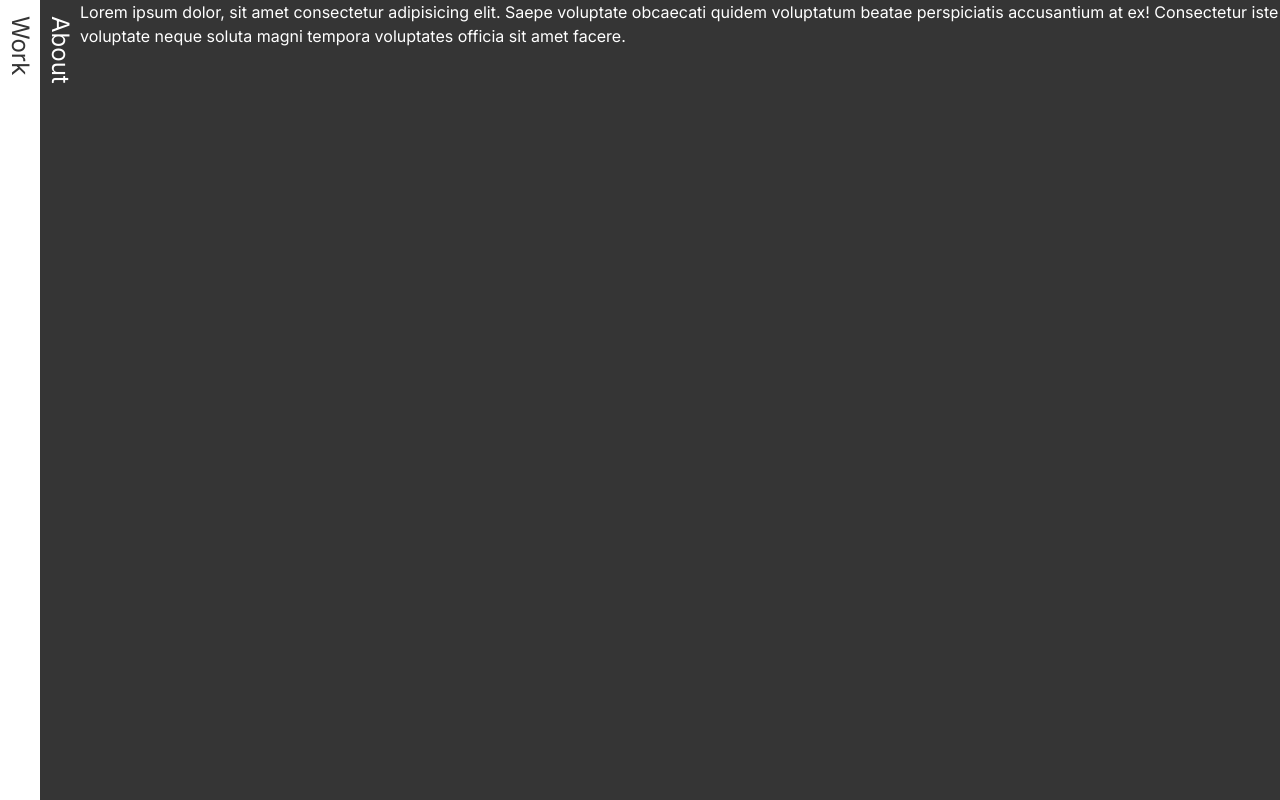
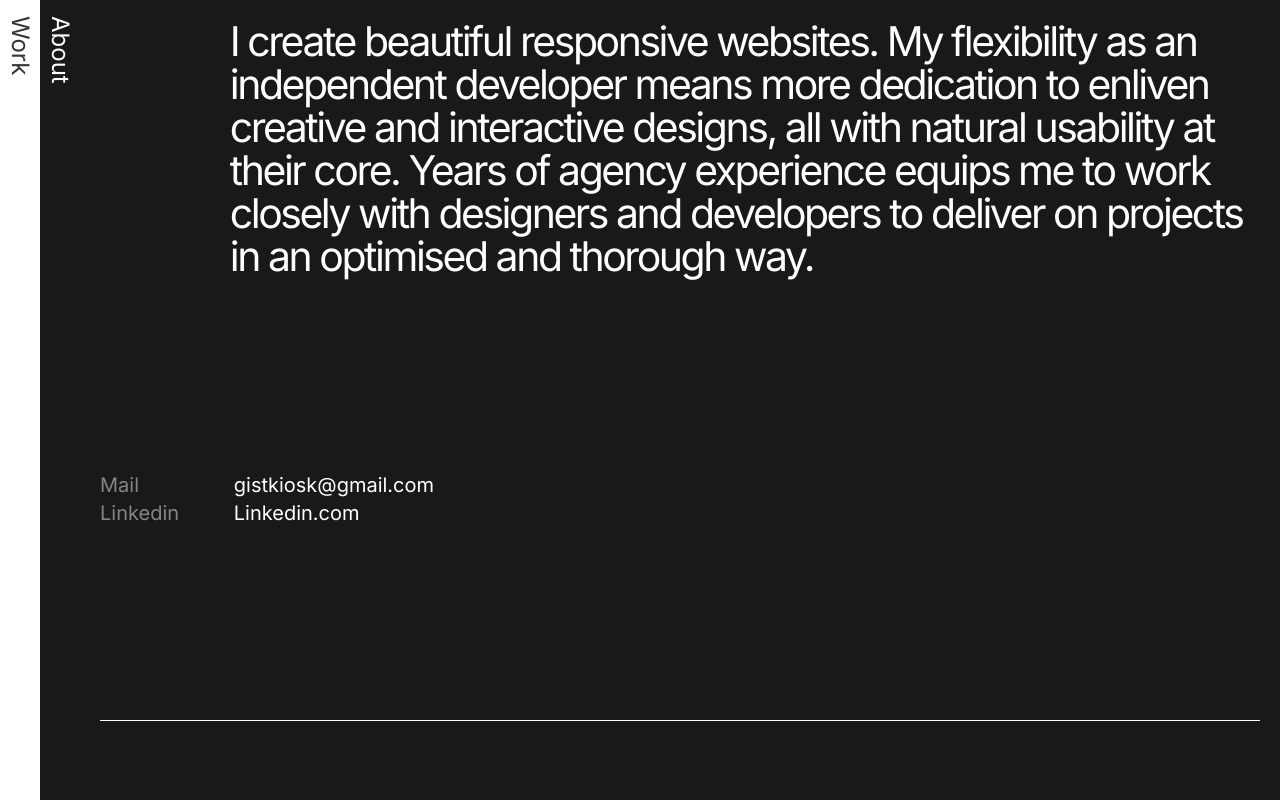
Before and after one commit to sheyzi/Portfolio, a SvelteKit app: page / in a window 1280 px wide. Both pictures are taken after a click on the button "About". Built offline with nearby package versions, Linux system fonts and the light colour scheme.

Commit message:
started work on the about section and fixed few typographical errors i noticed

```diff
--- /dev/null
+++ b/src/lib/About.svelte
@@ -0,0 +1,62 @@
+<section class="text-white h-[100vh] w-full pt-[20px]">
+	<section class="about-top-container">
+		<h2 class="item-1 text-white">
+			I create beautiful responsive websites. My flexibility as an independent developer means more
+			dedication to enliven creative and interactive designs, all with natural usability at their
+			core. Years of agency experience equips me to work closely with designers and developers to
+			deliver on projects in an optimised and thorough way.
+		</h2>
+		<div class="item-2 ">
+			<div class="about-top-contact text-white">
+				<p class="text-xl text-[hsla(0,0%,94.1%,.5)]">Mail</p>
+
+				<p class="flex items-center text-[white] h-full text-xl">
+					<iconify-icon class="text-white" icon="carbon:dot-mark" width="20" />
+					<a href="mailto:gistkiosk@gmail.com" class="text-white ">gistkiosk@gmail.com</a>
+				</p>
+			</div>
+			<div class="about-top-contact text-white">
+				<p class="text-xl text-[hsla(0,0%,94.1%,.5)]">Linkedin</p>
+
+				<p class="flex items-center text-[white] h-full text-xl">
+					<iconify-icon class="text-white" icon="carbon:dot-mark" width="20" />
+					<a href="mailto:gistkiosk@gmail.com" class="text-white ">Linkedin.com</a>
+				</p>
+			</div>
+		</div>
+	</section>
+
+	<section class="favourite-stack-container">
+        <div class="favourite-stack mr-[20px] ml-[20px] border-t border-white">
+
+        </div>
+    </section>
+</section>
+
+<style>
+
+	.about-top-container {
+		height: max(calc(100vh - 100px),580px);
+		--grid-columns: 9;
+		--grid-gap: 8px;
+		display: grid;
+		grid-column-gap: var(--grid-gap);
+		grid-template-columns: repeat(var(--grid-columns), minmax(0, 1fr));
+		margin-left: 20px;
+		margin-right: 20px;
+	}
+	.item-1 {
+		grid-column: 2/-1;
+		letter-spacing: -0.06em;
+		line-height: 105%;
+		font-size: max(30px, 3.2vw);
+	}
+	.item-2 {
+		grid-column: 1 / span 4;
+	}
+	.about-top-contact {
+		display: grid;
+		grid-column-gap: 8px;
+		grid-template-columns: 1fr 3fr;
+	}
+</style>
--- a/src/lib/Introduction.svelte
+++ b/src/lib/Introduction.svelte
@@ -3,24 +3,24 @@
 		class="border-t-[6px] pt-2  border-[#353535] h-full w-full md:grid md:gap-5 flex flex-col md:grid-cols-2"
 	>
 		<div class="h-fit">
-			<h1 class="text-3xl ">Oluwaseyifunmi Oyefeso</h1>
+			<h1 class="text-3xl text-black">Oluwaseyifunmi Oyefeso</h1>
 		</div>
-		<div class=" flex flex-col h-[60%] mt-24 md:mt-0 justify-between">
-			<div class="text-lg">
-				<p>
+		<div class=" flex flex-col h-[70%] mt-24 md:mt-0 justify-between">
+			<div class="text-xl max-w-[22em] text-black">
+				<p class="text-black">
 					Software Engineer with a focus on delivering high-quality, efficient and user-friendly
 					solutions. Based in Lagos, serving clients globally with a strong emphasis on client
 					satisfaction.
 				</p>
 				<p class="mt-3 flex items-center">
 					<iconify-icon inline icon="carbon:dot-mark" width="20" />
-					<a href="mailto:gistkiosk@gmail.com">gistkiosk@gmail.com</a>
+					<a href="mailto:gistkiosk@gmail.com" class="text-black">gistkiosk@gmail.com</a>
 				</p>
 			</div>
 
-			<div class="border-t border-[#353535]">
+			<div class="border-t border-[#353535] text-xl">
 				<p>Available for work</p>
-				<p>March 2023</p>
+				<p>February 2023</p>
 			</div>
 		</div>
 	</div>
--- a/src/routes/+page.svelte
+++ b/src/routes/+page.svelte
@@ -1,5 +1,6 @@
 <script>
 	import Introduction from '$lib/Introduction.svelte';
+	import About from '$lib/About.svelte';
 
 	let aboutVisible = false;
 </script>
@@ -23,31 +24,22 @@
 	</div>
 
 	<!-- About -->
-	<div class="wrapper md:flex bg-[#353535] text-white z-[9999] about" class:active={aboutVisible}>
+	<div class="wrapper md:flex bg-[#191919] text-white z-[9999] about" class:active={aboutVisible}>
 		<button on:click={() => (aboutVisible = true)} class="title">
 			<!-- {#if aboutVisible} -->
-			<iconify-icon class:active={aboutVisible} class="icon" icon="carbon:dot-mark" />
+			<iconify-icon class:active={aboutVisible} class="icon text-white" icon="carbon:dot-mark" />
 			<!-- {/if} -->
 			<p class="text-white">About</p>
 		</button>
 
-		<div class="overflow-scroll content " class:active={aboutVisible}>
-			<p class="h-screen">
-				Lorem ipsum dolor, sit amet consectetur adipisicing elit. Saepe voluptate obcaecati quidem
-				voluptatum beatae perspiciatis accusantium at ex! Consectetur iste voluptate neque soluta
-				magni tempora voluptates officia sit amet facere.
-			</p>
-
-			<p class="h-screen">
-				Lorem ipsum dolor sit amet consectetur adipisicing elit. Laborum temporibus aliquam, et
-				porro aspernatur earum! Iste perferendis dolorum, aut possimus blanditiis sed dicta, illo
-				omnis, impedit mollitia voluptates odit ab.
-			</p>
+		<div class="overflow-scroll content relative" class:active={aboutVisible}>
+			<About />
 		</div>
 	</div>
 </div>
 
 <style>
+
 	.title {
 		font-size: 1.5rem;
 		margin: 0;
```
